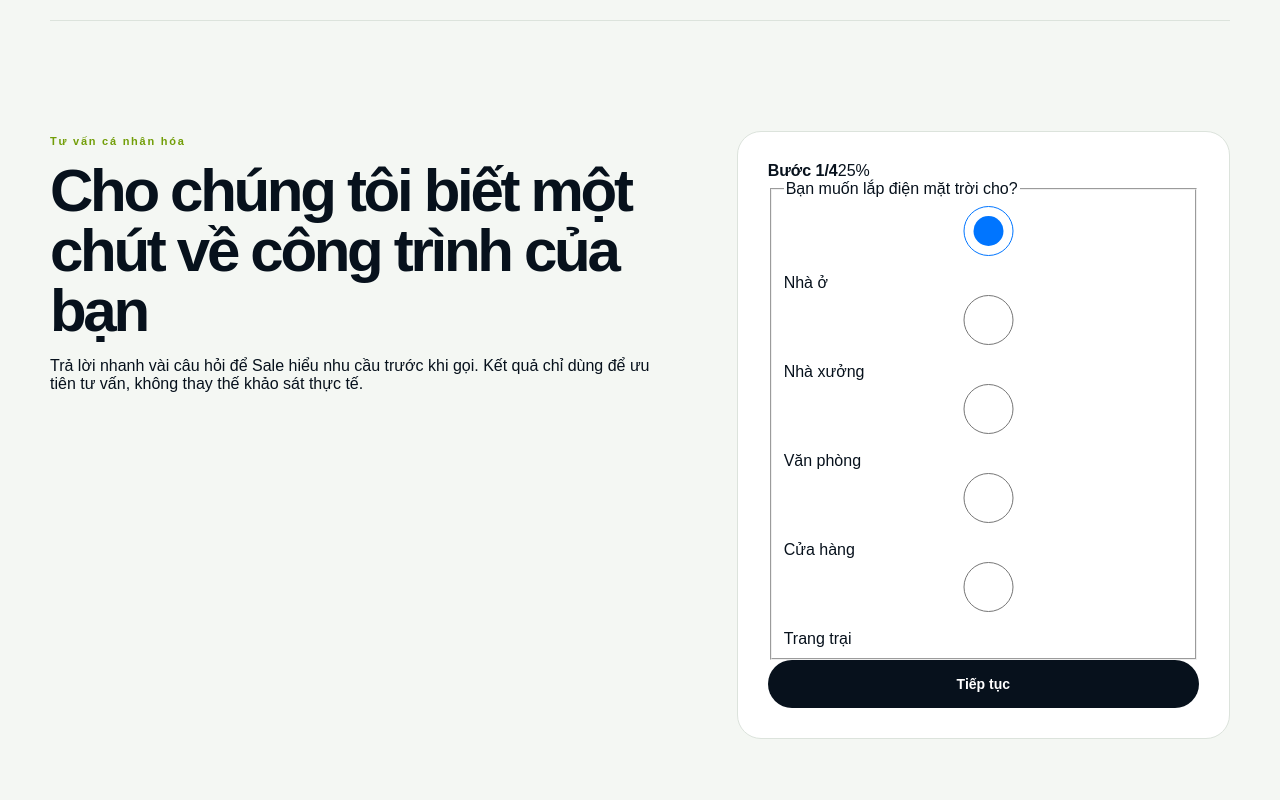
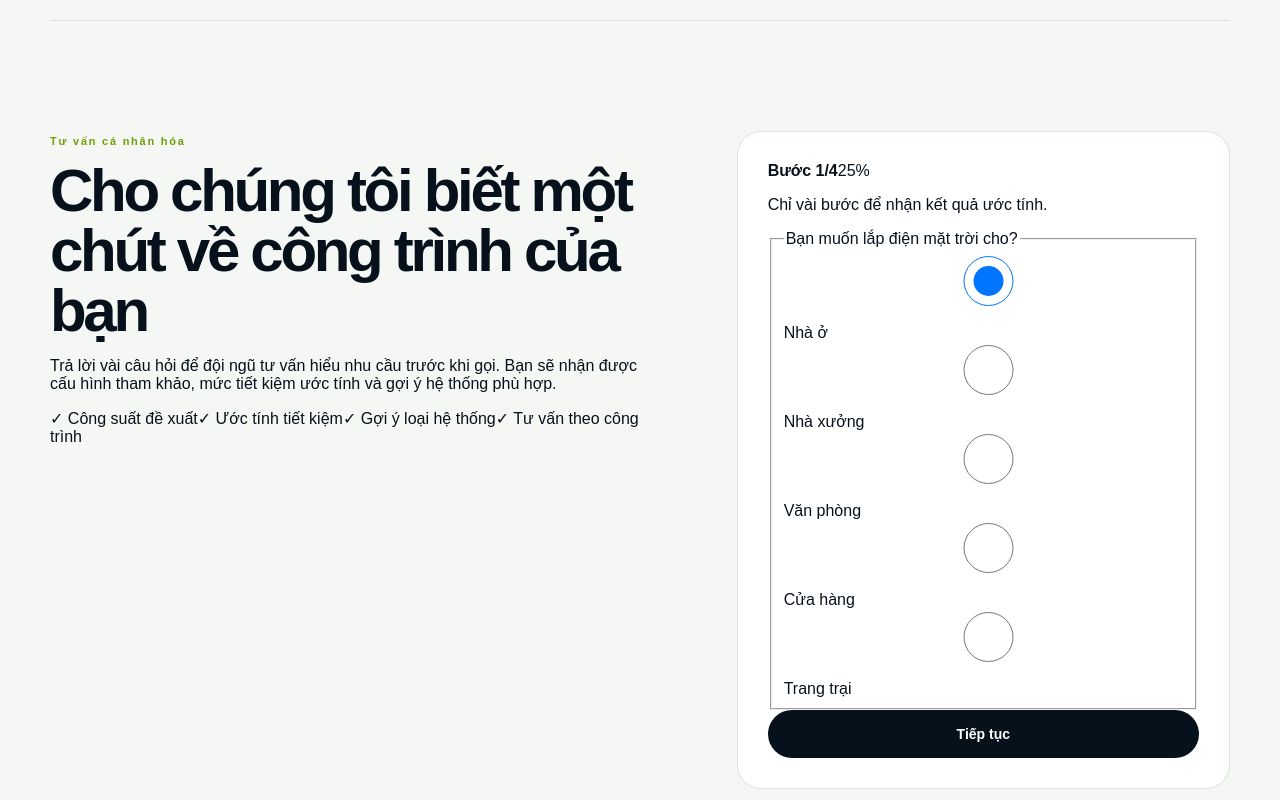
Before and after one commit to Doanh03/solar-react, a Next.js app: page / in a window 1280 px wide. Shown: the part 3080-3880 px from the top of the page. Built offline with nearby package versions, Linux system fonts and the light colour scheme.

Commit message:
feat: improve progressive form conversion UX and funnel tracking

```diff
--- a/app/components/lead-section.tsx
+++ b/app/components/lead-section.tsx
@@ -1,8 +1,9 @@
 'use client';
 
-import { FormEvent, useMemo, useState } from 'react';
+import { FormEvent, useState } from 'react';
 import { getAttributionFromSearch } from '@/app/lib/attribution';
 import { scoreLead } from '@/app/lib/lead-scoring';
+import { trackEvent } from '@/app/lib/analytics';
 
 type PropertyType = 'home' | 'factory' | 'office' | 'shop' | 'farm';
 type SolarType = 'grid-tied' | 'hybrid' | 'battery';
@@ -34,21 +35,31 @@ export function LeadSection() {
   const [submitted, setSubmitted] = useState(false);
   const [submitting, setSubmitting] = useState(false);
   const [error, setError] = useState('');
+  const [formStarted, setFormStarted] = useState(false);
 
-  const score = useMemo(
-    () => scoreLead({
+  const score = scoreLead({
     monthlyBill,
     propertyType,
     roofAreaM2,
     solarType,
     calculatorUsed: true,
     phoneProvided: phone.trim().length > 0,
-    }),
-    [monthlyBill, propertyType, roofAreaM2, solarType, phone],
-  );
+  });
+
+  function markFormStarted() {
+    if (formStarted) return;
+    setFormStarted(true);
+    trackEvent('lead_form_started', { section: 'lead_form', form_version: 'v1' });
+  }
 
   function next() {
-    setStep((current) => Math.min(4, current + 1));
+    markFormStarted();
+    trackEvent('lead_form_step_completed', { section: 'lead_form', step, form_version: 'v1' });
+    const nextStep = Math.min(4, step + 1);
+    setStep(nextStep);
+    if (nextStep === 4) {
+      trackEvent('lead_phone_reached', { section: 'lead_form', step: 4, form_version: 'v1' });
+    }
   }
 
   function back() {
@@ -57,6 +68,7 @@ export function LeadSection() {
 
   async function handleSubmit(event: FormEvent<HTMLFormElement>) {
     event.preventDefault();
+    markFormStarted();
     setSubmitting(true);
     setError('');
 
@@ -82,8 +94,15 @@ export function LeadSection() {
         }),
       });
 
-      const result = (await response.json()) as { error?: string };
+      const result = (await response.json()) as { error?: string; lead?: { id?: string } };
       if (!response.ok) throw new Error(result.error ?? 'Không thể gửi thông tin');
+      trackEvent('lead_submitted', {
+        section: 'lead_form',
+        form_version: 'v1',
+        lead_id: result.lead?.id,
+        property_type: propertyType,
+        calculator_used: true,
+      });
       setSubmitted(true);
     } catch (submissionError) {
       setError(submissionError instanceof Error ? submissionError.message : 'Không thể gửi thông tin. Vui lòng thử lại.');
@@ -97,14 +116,21 @@ export function LeadSection() {
       <div>
         <span className="eyebrow">Tư vấn cá nhân hóa</span>
         <h2>Cho chúng tôi biết một chút về công trình của bạn</h2>
-        <p>Trả lời nhanh vài câu hỏi để Sale hiểu nhu cầu trước khi gọi. Kết quả chỉ dùng để ưu tiên tư vấn, không thay thế khảo sát thực tế.</p>
+        <p>Trả lời vài câu hỏi để đội ngũ tư vấn hiểu nhu cầu trước khi gọi. Bạn sẽ nhận được cấu hình tham khảo, mức tiết kiệm ước tính và gợi ý hệ thống phù hợp.</p>
+        <div className="form-value-promise">
+          <span>✓ Công suất đề xuất</span>
+          <span>✓ Ước tính tiết kiệm</span>
+          <span>✓ Gợi ý loại hệ thống</span>
+          <span>✓ Tư vấn theo công trình</span>
+        </div>
       </div>
 
-      <form className="lead-form" onSubmit={handleSubmit}>
+      <form className="lead-form" onSubmit={handleSubmit} onFocus={markFormStarted}>
         <div className="form-progress" aria-label={`Bước ${step} trên 4`}>
           <strong>Bước {step}/4</strong>
           <span>{Math.round((step / 4) * 100)}%</span>
         </div>
+        <p className="form-time-note">Chỉ vài bước để nhận kết quả ước tính.</p>
 
         {step === 1 && (
           <fieldset>
@@ -152,10 +178,7 @@ export function LeadSection() {
             <legend>Nhận kết quả và tư vấn chi tiết</legend>
             <input name="name" aria-label="Họ và tên" placeholder="Họ và tên" autoComplete="name" value={name} onChange={(event) => setName(event.target.value)} required />
             <input name="phone" aria-label="Số điện thoại" placeholder="Số điện thoại" inputMode="tel" autoComplete="tel" value={phone} onChange={(event) => setPhone(event.target.value)} required />
-            <div className="lead-score-preview" aria-live="polite">
-              <strong>Ưu tiên tư vấn: {score.temperature === 'hot' ? 'HOT' : score.temperature === 'warm' ? 'WARM' : 'COLD'}</strong>
-              <span>Score nội bộ: {score.score}/100</span>
-            </div>
+            <p className="lead-form-note">Thông tin liên hệ chỉ được dùng để tư vấn cho yêu cầu này.</p>
             {error && <p role="alert">{error}</p>}
             <button className="button button-primary full-width" type="submit" disabled={submitting}>
               {submitting ? 'Đang gửi...' : 'Nhận tư vấn'}
```
Lines whose indentation alone changed are shown as unchanged.
